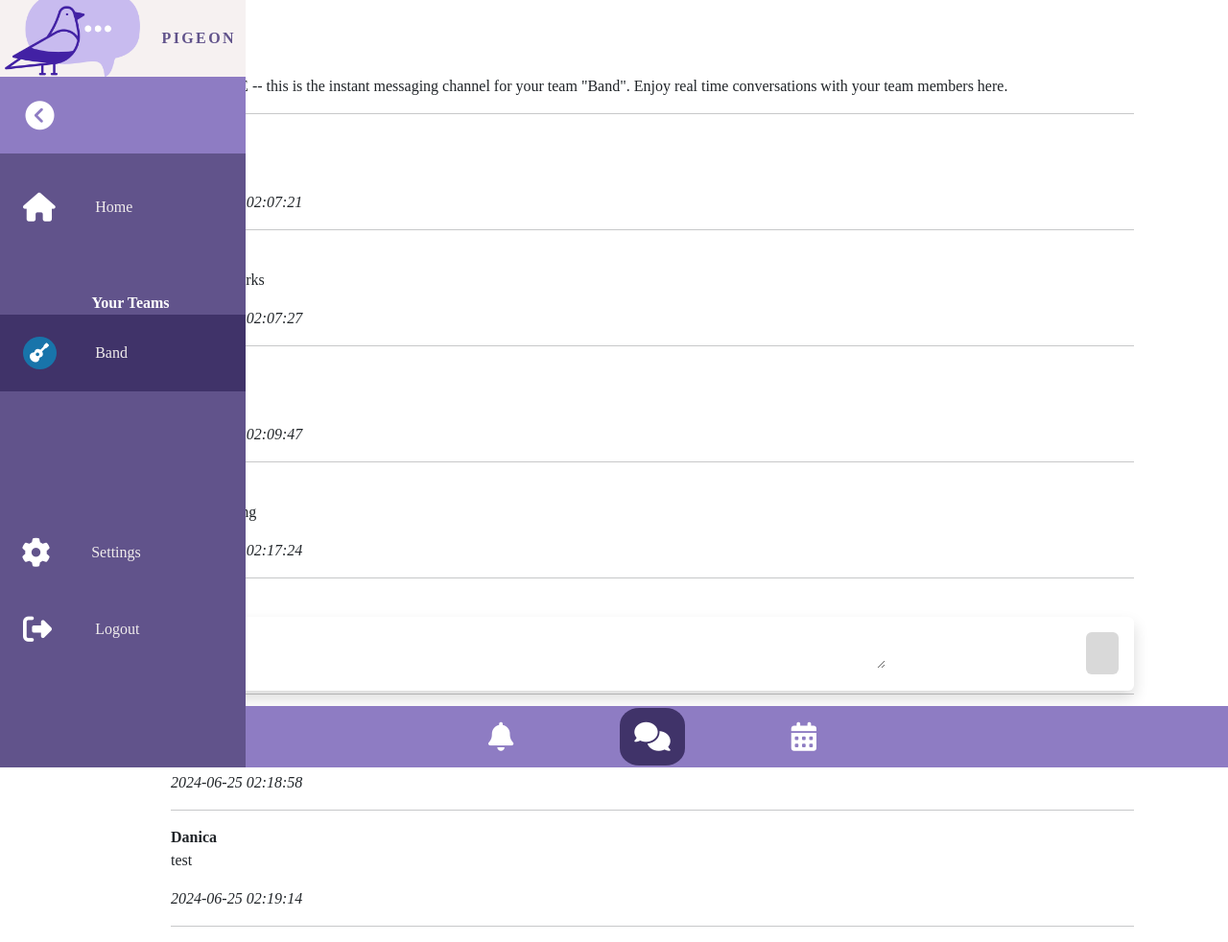
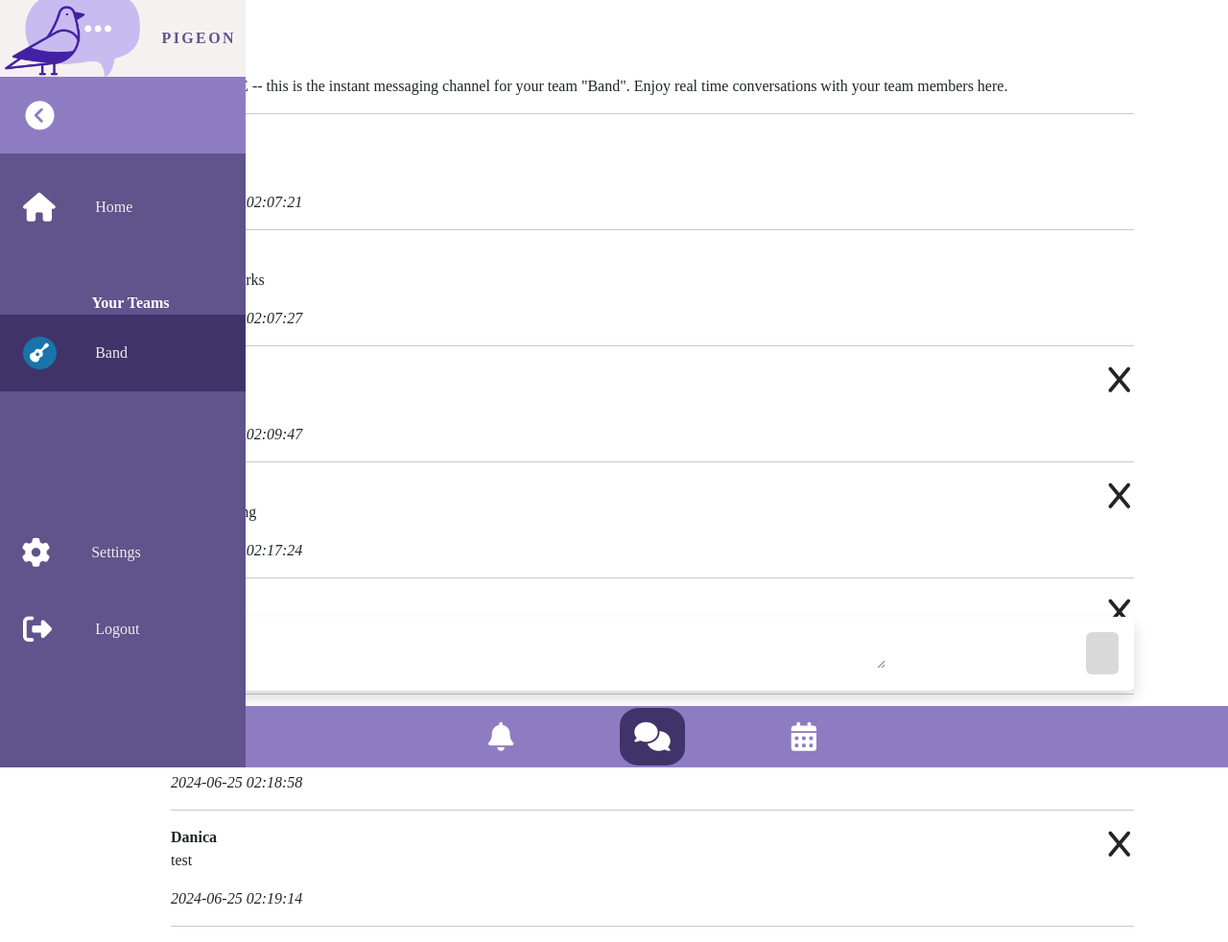
Before and after one commit to Danica-Kane/Pigeon, a Flask app: page /instant_msg in a window 1280 px wide. Shown: the top 982 px of the page at 96% size. Run offline with Flask 3, Linux system fonts and the light colour scheme; a user stored in the database is signed in; data comes from the database, SQL or seed files in the repository; both versions use the stored data as it was after the commit; some libraries are stand-ins or nearby versions; some web fonts are replaced.

Commit message:
refinements - batch 2

```diff
--- a/website/static/css/main.css
+++ b/website/static/css/main.css
@@ -78,6 +78,7 @@
 }
 
 /* Fundementals */
+
 body {
   font-family: var(--font-family);
   height: 100vh;
@@ -547,6 +548,19 @@ h2{
   color: var(--color-text)
 }
 
+.message-close-btn{
+  float: right;
+  padding-top: 3px;
+  padding-left: 3px;
+  padding-right: 3px;
+  padding-bottom: 0px;
+  color: #212529;
+}
+
+.x{
+  color: #212529;
+}
+
 /* Alert Board page */
 
 .alert-create-btn{
--- a/website/static/index.js
+++ b/website/static/index.js
@@ -1,4 +1,9 @@
-
+/* FADE FLASH ALERTS */
+window.setTimeout(function() {
+  var alert = document.getElementById("alert");
+  $(".alert").fadeTo(500, 0)
+  alert.remove();
+}, 4000);
 
 /* TOGGLE PASSWORD VISIBILITY */
 
--- a/website/templates/alert_board.html
+++ b/website/templates/alert_board.html
@@ -39,9 +39,9 @@
                 <form method="POST">
                     {{form.hidden_tag()}}
                     {{form.title.label (class="form-label-alert")}} <br/>
-                    {{form.title (class="form-control alert-title-input", placeholder="What is your alert about?")}} <br/> <br/>
+                    {{form.title (class="form-control alert-title-input", placeholder="What is your alert about?", required='required')}} <br/> <br/>
                     {{form.content.label (class="form-label-alert")}}<br/>
-                    {{form.content (class="form-control alert-content-input", placeholder="Put the details of your alert here", rows="5")}}
+                    {{form.content (class="form-control alert-content-input", placeholder="Put the details of your alert here", rows="5", required='required')}}
                     <br/><br/>
                     {{ form.submit(class="btn alert-submit-btn")}}
                 </form>
--- a/website/templates/base.html
+++ b/website/templates/base.html
@@ -167,7 +167,8 @@
     {% with messages = get_flashed_messages(with_categories=true) %} {% if
     messages %} {%for catergory, message in messages %} {% if catergory
     =='error' %}
-    <div class="alert alert-danger alter-dissmissable fade show" role="alert">
+    <br>
+    <div id="alert" class="alert alert-danger alter-dissmissable fade show" role="alert">
       {{ message }}
       <button
         type="button"
@@ -179,7 +180,7 @@
     </div>
     {% else %}
     <br>
-    <div class="alert alert-success alter-dissmissable fade show" role="alert">
+    <div id="alert" class="alert alert-success alter-dissmissable fade show" role="alert">
       {{ message }}
       <button
         type="button"
--- a/website/templates/instant_msg.html
+++ b/website/templates/instant_msg.html
@@ -19,6 +19,9 @@ block content %}
 
     {% for post in posts %}
     <div id="message">
+      {% if post.poster_id == current_user.id%}
+      <a href="/delete_message/{{post.id}}" class="btn message-close-btn"><i class="x fa-solid fa-x"></i></a>
+      {% endif %}
       <p class="instant-msg-text">
         <strong> {{ post.poster.first_name }} </strong> <br />
         {{ post.content }} <br />
--- a/website/views.py
+++ b/website/views.py
@@ -15,6 +15,7 @@ from .models import PostsEvent, User
 from flask_wtf import FlaskForm, CSRFProtect
 from wtforms import StringField, SubmitField
 from wtforms.validators import DataRequired, Length
+import time
 
 import pusher
 
@@ -140,7 +141,7 @@ def delete(id):
         except:
             return "there was a problem"
     else:
-        flash("you are not authorised to delete this alert. ")
+        flash("you are not authorised to delete this alert. ", category='error')
         return redirect('/alert_board')
 
 @views.route('delete_event/<int:id>')
@@ -157,5 +158,22 @@ def delete_event(id):
         except:
             return "there was a problem"
     else:
-        flash("you are not authorised to delete this event. ")
+        flash("you are not authorised to delete this event. ", category='error')
         return redirect('/event_board')
+
+
+@views.route('delete_message/<int:id>')
+@login_required
+def delete_message(id):
+    message_to_delete = Posts.query.get_or_404(id)
+    id = current_user.id
+
+    if id == message_to_delete.poster_id:
+        try:
+            db.session.delete(message_to_delete)
+            db.session.commit()
+            return redirect('/instant_msg')
+        except:
+            return "there was a problem"
+    else:
+        return redirect('/instant_msg')
```
Also changed, not shown: website/templates/event_board.html (+4 -4 lines), instance/databse.db.
